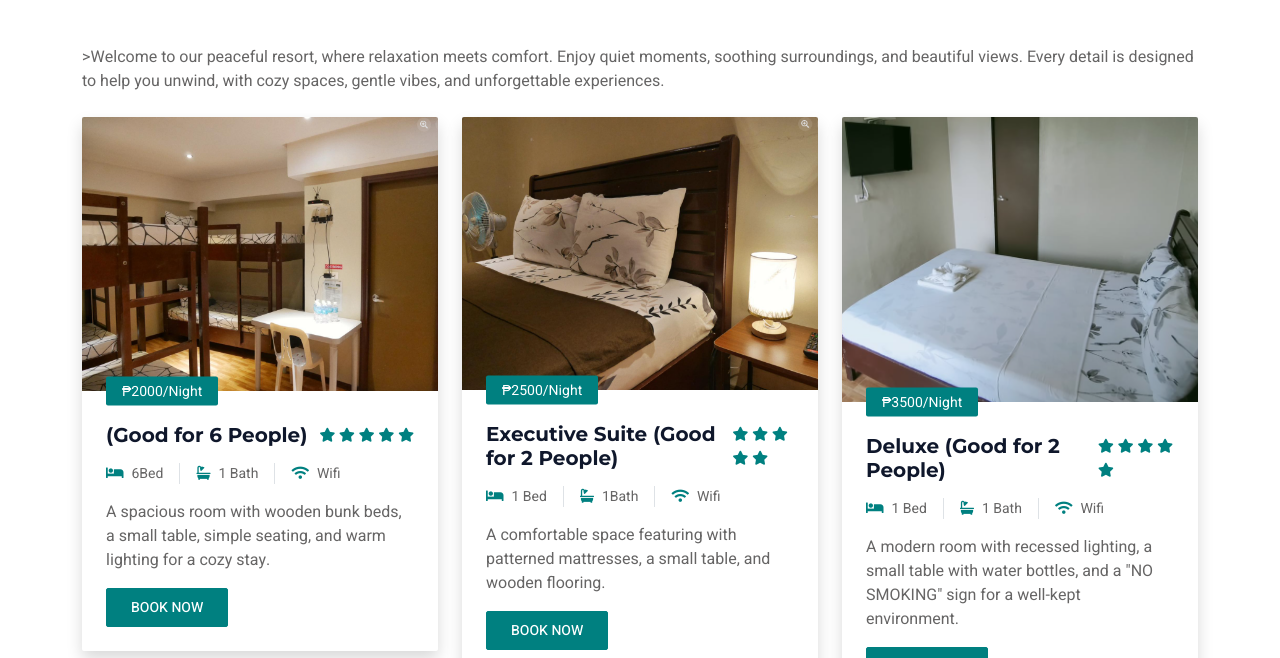
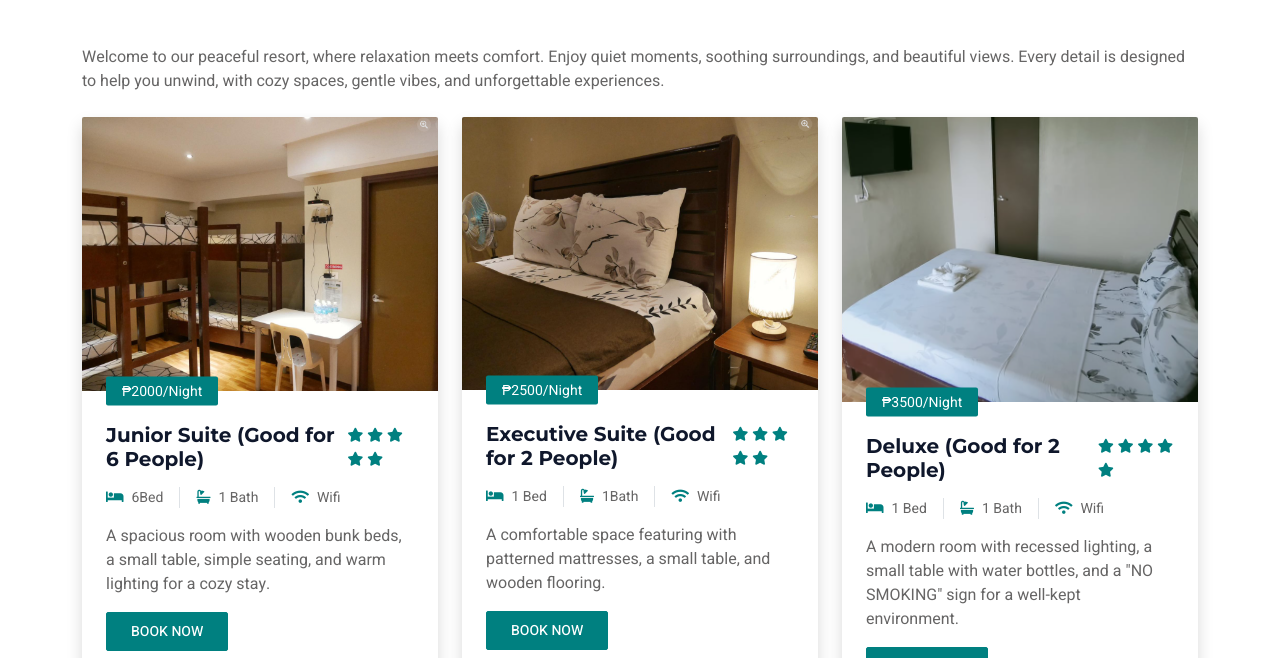
Before and after one commit to progjanz/prems.github.io, a plain HTML site: page reservation.html in a window 1280 px wide. Shown: the part 527-1185 px from the top of the page. Drawn offline with nearby package versions, Linux system fonts and the light colour scheme.

Commit message:
Update reservation.html

```diff
--- a/reservation.html
+++ b/reservation.html
@@ -99,7 +99,7 @@
                     <h1 class="mb-5">Explore Our <span class="text-primary text-uppercase">Rooms</span></h1>
                 </div>
                 <div class="row">
-                    <p class="mb-4">>Welcome to our peaceful resort, where relaxation meets comfort. Enjoy quiet moments, soothing surroundings, and beautiful views. Every detail is designed to help you unwind, with cozy spaces, gentle vibes, and unforgettable experiences.</p>
+                    <p class="mb-4">Welcome to our peaceful resort, where relaxation meets comfort. Enjoy quiet moments, soothing surroundings, and beautiful views. Every detail is designed to help you unwind, with cozy spaces, gentle vibes, and unforgettable experiences.</p>
                 </div>
                 <div class="row g-4">
                     <div class="col-lg-4 col-md-6 wow fadeInUp" data-wow-delay="0.1s">
@@ -110,7 +110,7 @@
                             </div>
                             <div class="p-4 mt-2">
                                 <div class="d-flex justify-content-between mb-3">
-                                    <h5 class="mb-0">(Good for 6 People)</h5>
+                                    <h5 class="mb-0">Junior Suite (Good for 6 People)</h5>
                                     <div class="ps-2">
                                         <small class="fa fa-star text-primary"></small>
                                         <small class="fa fa-star text-primary"></small>
```
